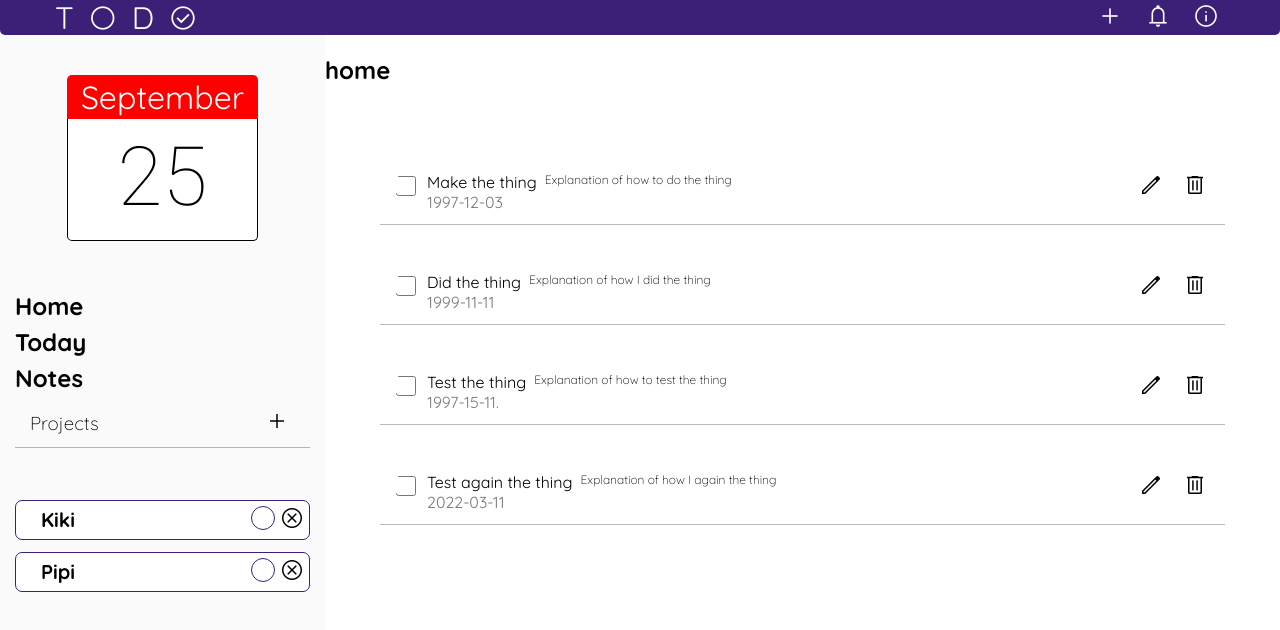
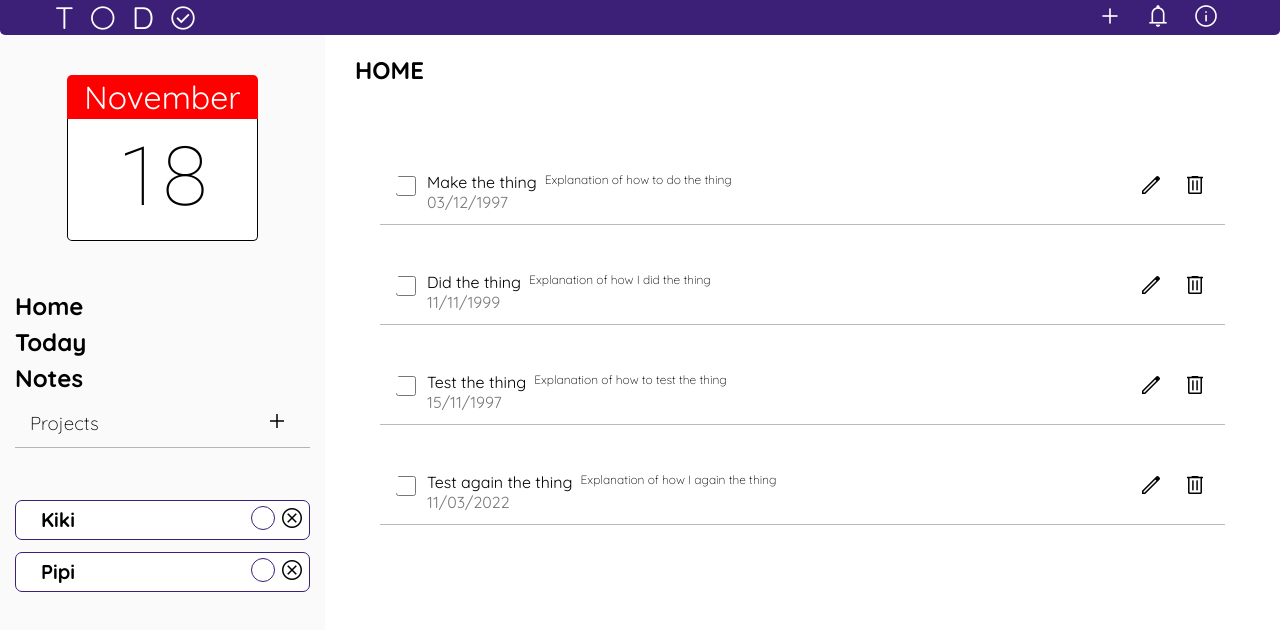
Before and after one commit to krisboz/to-do-list, a website built with webpack: page src/index.html in a window 1280 px wide. Built offline with nearby package versions, Linux system fonts and the light colour scheme.

Commit message:
Added date objects to model and tasks using the date-fns library. Finished automatic rendering of the today tab. Added correct month and day to the sidebar calendar.

```diff
--- a/package.json
+++ b/package.json
@@ -26,5 +26,8 @@
     "webpack": "^5.74.0",
     "webpack-cli": "^4.10.0",
     "webpack-dev-server": "^4.11.1"
+  },
+  "dependencies": {
+    "date-fns": "^2.29.3"
   }
 }
--- a/src/controller.js
+++ b/src/controller.js
@@ -2,7 +2,9 @@
 import Todo from "./todo";
 import DOM from "./handleDom"
 import Model from "./model"
+import  {format} from "date-fns"
 //import {openInputForm} from "./handleDom"
+
 
 
 function getInputData() {
@@ -37,10 +39,13 @@
   DOM.initialRender(Model.currentSelection);
   DOM.renderTasks(Model[`${Model.currentSelection}`])
 
+  console.log(format(Date.now(), "yyyy-MM-dd"))
+
+  Model.populateToday()
+
    //Input form event listener
     document.querySelector("#submit-form").addEventListener("click", ()=>{
       let res =   getInputData();
-      console.log(res)
       let target = getCurrentModelSelection();
       let newTask = new Todo(res.title, res.description, res.dueDate, res.priority, false)
       target.push(newTask)
@@ -49,7 +54,6 @@
       //Add it to the model
 
       DOM.toggleInputForm();
-      console.log(Model)
     })
 
 
@@ -89,6 +93,9 @@
       if(e.target.classList.contains("sidebar-section")) {
         //Handles the predefined Home, Today and Notes
         Model.changeCurrSelection(e.target.classList[0])
+        if(Model.currentSelection === "today") {
+          Model.populateToday()
+        }
         if(Model.currentSelection === "notes") {
           //TODO Notes
           console.log("It was the notes")
@@ -133,6 +140,7 @@
 
        if(e.target.closest(".task") !== null) {
         const id = e.target.closest(".task").id
+        //For rendering pie charts, determines the DOM target
         const pieId = Model.currentSelection
         const targetInModel = modelIdSearch(id);
 
@@ -168,7 +176,7 @@
                  getCurrentModelSelection().splice(index, 1)
                  DOM.renderTasks(getCurrentModelSelection())
                  DOM.renderPie(pieId, Model.getDonePercentage(getCurrentModelSelection()))
-
+              //TODO MAKNIT MODEL.CURRENTSELECTION
                  break;
              }
              break
--- a/src/handleDom.js
+++ b/src/handleDom.js
@@ -1,4 +1,6 @@
 import Model from "./model";
+import  {format, getMonth} from "date-fns"
+
 
 function initialLoad() {
     const app = document.querySelector(".app");
@@ -18,7 +20,7 @@
 const taskHTML = `
 <div class="task">
 <div class="task-left">
- <div class="checkbox"><input type="checkbox" name="" id=""></div>
+ <div class="checkbox"><input type="checkbox" name="" id="" value="${format(Date.now(), "yyyy-MM-dd")}"></div>
  <div class="title-and-date">
      <div class="task-title"> Wash the dishes</div>
      <div class="due-date">26.6.2022.</div>
@@ -114,12 +116,13 @@
     }
 
     const renderSidebar=()=>{
+        const months =  ["January", "February", "March", "April", "May", "June", "July", "August", "September", "October", "November", "December"]
         const sidebarTemplate = `
         <div class="sidebar">
             <div class="top">
                 <div class="calendar">
-                    <div class="month">September</div>
-                    <div class="day">25</div>
+                    <div class="month">${months[getMonth(Date.now())]}</div>
+                    <div class="day">${format(Date.now(), "dd")}</div>
                 </div>
                 <div class="upcoming-important"></div>
             </div>
@@ -205,7 +208,7 @@
         const container = document.querySelector(".task-container")
         const title = document.querySelector(".mainbody-title")
         container.innerHTML = "";
-        title.innerHTML= Model.currentSelection
+        title.innerHTML= Model.currentSelection.toUpperCase()
 
         const checkCheckbox = (el) => {
             if (el.done === true) {
--- a/src/model.js
+++ b/src/model.js
@@ -1,24 +1,26 @@
 import Todo from "./todo"
+import  {format} from "date-fns"
 
 
 const example1 = new Todo("Make the thing", "Explanation of how to do the thing", "1997-12-03", "standard")
 const example2 = new Todo("Did the thing", "Explanation of how I did the thing", "1999-11-11", "standard")
-const example3 = new Todo("Test the thing", "Explanation of how to test the thing", "1997-15-11.", "standard")
+const example3 = new Todo("Test the thing", "Explanation of how to test the thing", "1997-11-15", "standard")
 const example4 = new Todo("Test again the thing", "Explanation of how I again the thing", "2022-03-11", "standard")
 const example5 = new Todo("Make the thing", "Explanation of how to do the thing", "1997-12-03", "standard")
 const example6 = new Todo("Did the thing", "Explanation of how I did the thing", "1999-11-11", "standard")
-const example7 = new Todo("Test the thing", "Explanation of how to test the thing", "1997-15-11.", "standard")
+const example7 = new Todo("Test the thing", "Explanation of how to test the thing", "1997-11-15", "standard")
 const example8 = new Todo("Test again the thing", "Explanation of how I again the thing", "2022-03-11", "standard")
 const example9 = new Todo("Did the thing", "Explanation of how I did the thing", "1999-11-11", "standard")
-const example10 = new Todo("Test the thing", "Explanation of how to test the thing", "1997-15-11.", "standard")
+const example10 = new Todo("Test the thing", "Explanation of how to test the thing", "1997-1-11", "standard")
 const example11 = new Todo("Test again the thing", "Explanation of how I again the thing", "2022-03-11", "standard")
 
 
 let Model =  {
+    todayDate: format(Date.now(), "dd/MM/yyyy"),
     currentSelection: "home",
 
     home: [example1, example2, example3, example4],
-    today:[example5, example6],
+    today:[],
     notes:["Jebanje mame", "U pičku materinu"],
     projects: {
         "kiki":[example7, example8, example3],
@@ -58,6 +60,20 @@
 
         return percentage
 
+    },
+
+    populateToday(){
+
+        //All that are today
+        console.log(this.todayDate)
+        Object.values(this.projects).forEach(el=> {
+            el.forEach(el => {
+                if(el.dueDate === this.todayDate) {
+                    this.today.push(el);
+                }
+            });
+        })
+        console.log(this.today)
     }
 
 }
--- a/src/style.css
+++ b/src/style.css
@@ -371,6 +371,11 @@
 
 }
 
+.mainbody-title {
+  margin-left: 15px;
+  padding-left: 15px;
+}
+
 .task{
   border-bottom: 1px solid #2b2b2b53;
   display: flex;
--- a/src/todo.js
+++ b/src/todo.js
@@ -1,4 +1,6 @@
-const getId = (title) =>{
+import {format} from "date-fns"
+
+const setId = (title) =>{
   const truncateText = (text, length) => {
       if (text.length <= length) {
         return text;
@@ -17,10 +19,11 @@
     constructor(title, description, dueDate, priority, done=false) {
         this.title = title;
         this.description = description
-        this.dueDate = dueDate
+        this.dueDate = format(new Date(dueDate), "dd/MM/yyyy")
         this.priority = priority
         this.done = done
 
-        this.id = getId(this.title);
+        this.id = setId(this.title);
+
     }
 }
```
Also changed, not shown: src/state.js (deleted, +0 -9 lines), 1 other file.
